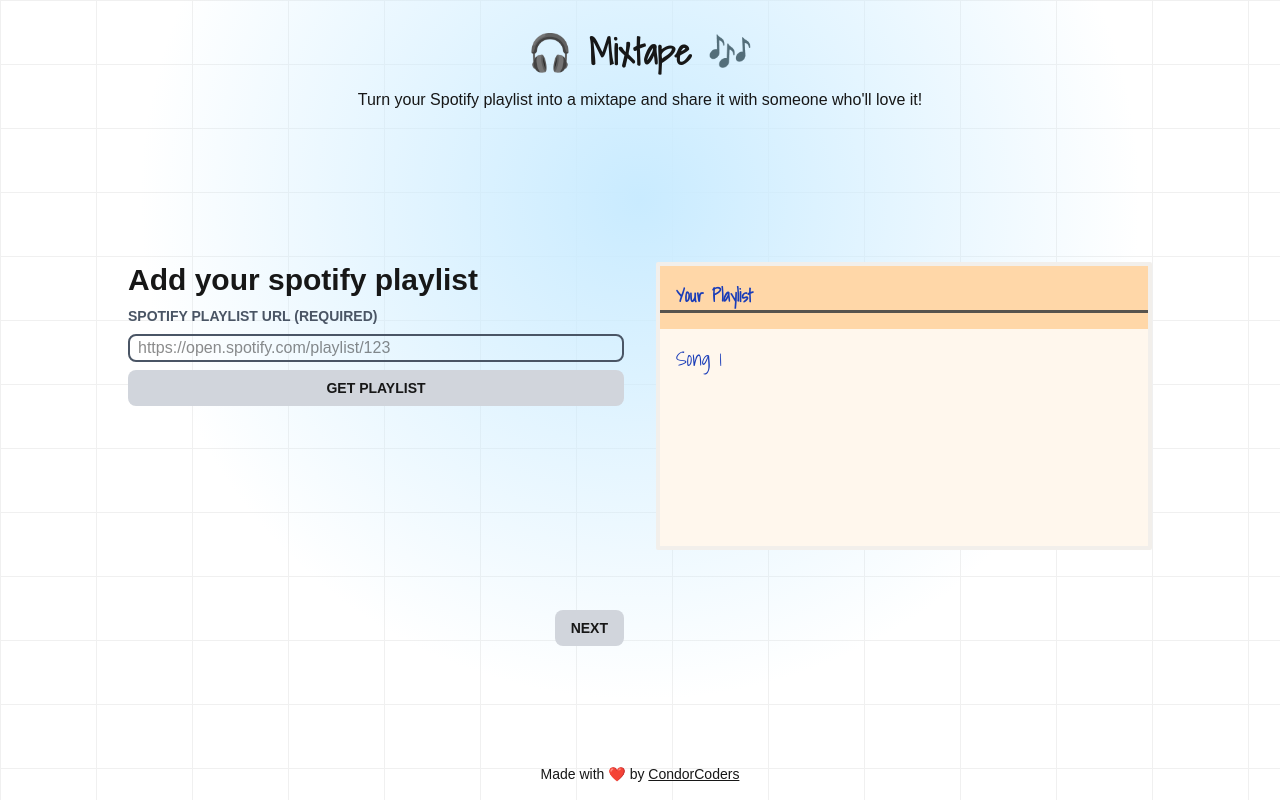
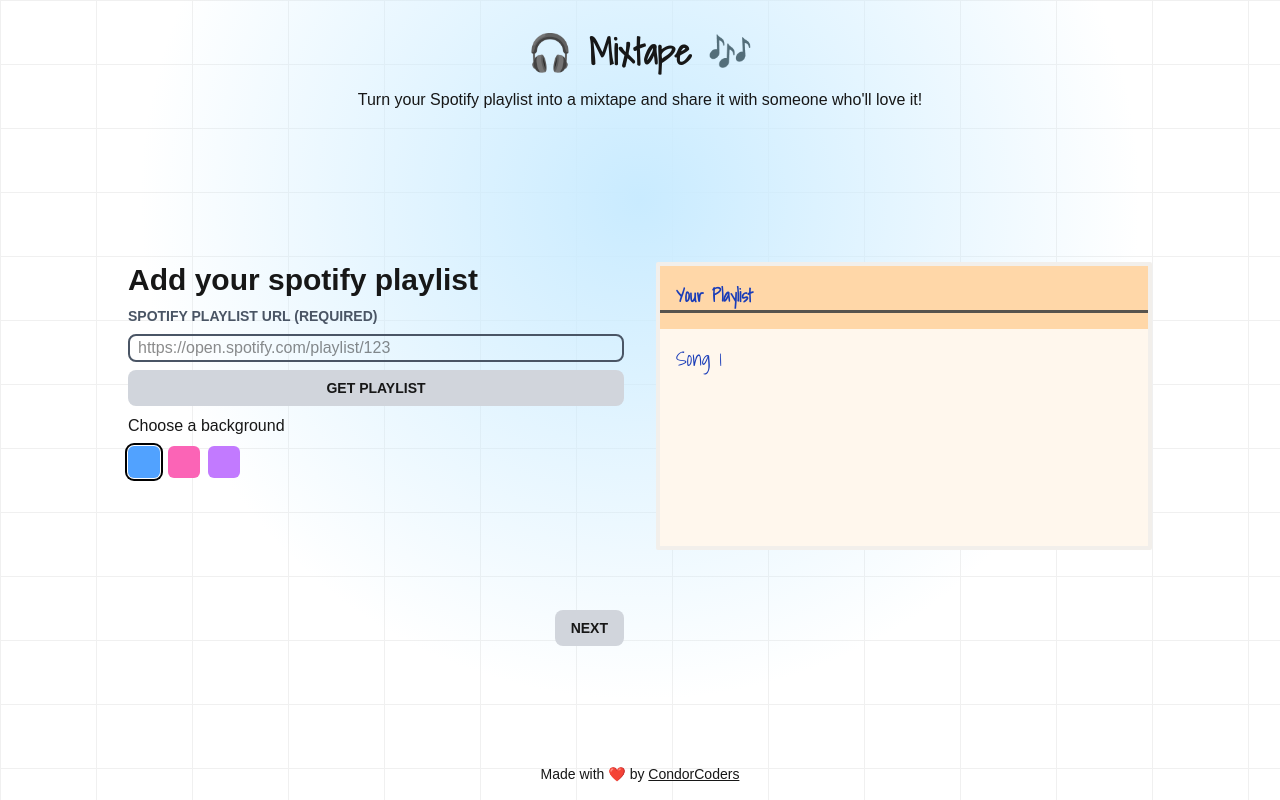
Before and after one commit to CondorCoders/mixtape, a Next.js app: page / in a window 1280 px wide. Built offline with nearby package versions, Linux system fonts and the light colour scheme.

Commit message:
Añadimos la opción de actualizar el color de fondo
- Creamos useBackground hook
- Añadimos opciones de fondo al formulario

```diff
--- a/src/app/actions.ts
+++ b/src/app/actions.ts
@@ -10,7 +10,7 @@ export type State = {
 };
 
 export async function getSpotifyPlaylist(
-  playlistId: string
+  playlistId: string,
 ): Promise<Partial<MixtapeType> | State> {
   let id = playlistId;
 
@@ -25,7 +25,7 @@ export async function getSpotifyPlaylist(
     headers: {
       "Content-Type": "application/x-www-form-urlencoded",
       Authorization: `Basic ${Buffer.from(
-        `${process.env.SPOTIFY_CLIENT_ID}:${process.env.SPOTIFY_CLIENT_SECRET}`
+        `${process.env.SPOTIFY_CLIENT_ID}:${process.env.SPOTIFY_CLIENT_SECRET}`,
       ).toString("base64")}`,
     },
     body: "grant_type=client_credentials",
@@ -77,16 +77,18 @@ export async function getSpotifyPlaylist(
           id: artist.id,
           name: artist.name,
         })),
-      })
+      }),
     ),
   };
 }
 
 export async function submitPlaylist(
   prevState: State,
-  formData: FormData
+  formData: FormData,
 ): Promise<State> {
   const supabase = await createClient();
+
+  console.log(formData);
 
   const data = {
     name: formData.get("name") as string,
@@ -94,7 +96,10 @@ export async function submitPlaylist(
     to: formData.get("to") as string,
     from: formData.get("from") as string,
     message: formData.get("message") as string,
+    background: formData.get("background") as string,
   };
+
+  console.log("Form Data:", data);
   const playlistId = data.playlistUrl.split("/playlist/")[1]?.split("?")[0];
 
   // TODO: Error handling
@@ -114,6 +119,7 @@ export async function submitPlaylist(
         message: data.message,
         playlist_id: playlistId,
         name: data.name,
+        background: data.background,
         slug,
       },
     ])
@@ -138,7 +144,7 @@ export async function getMixtape(slug: string): Promise<MixtapeType | null> {
   if (error) return null;
 
   const playlist: Partial<MixtapeType> | State = await getSpotifyPlaylist(
-    data.playlist_id
+    data.playlist_id,
   );
 
   if ((playlist as State)?.type === "error") {
@@ -156,5 +162,6 @@ export async function getMixtape(slug: string): Promise<MixtapeType | null> {
     playlistName: (playlist as MixtapeType).playlistName,
     spotifyUrl: (playlist as MixtapeType).spotifyUrl,
     tracks: (playlist as MixtapeType).tracks,
+    background: data.background,
   };
 }
--- /dev/null
+++ b/src/app/context/background-context.tsx
@@ -0,0 +1,36 @@
+"use client";
+
+import { createContext, useContext, useState } from "react";
+
+export enum BackgroundOptions {
+  RETRO = "retro",
+  PINK = "pink",
+  PURPLE = "purple",
+}
+
+interface BackgroundContextProps {
+  background: BackgroundOptions;
+  setBackground: (background: BackgroundOptions) => void;
+}
+
+const BackgroundContext = createContext<BackgroundContextProps>({
+  background: BackgroundOptions.RETRO,
+  setBackground: () => {},
+});
+
+export const BackgroundProvider = ({
+  children,
+  backgroundDefault,
+}: React.PropsWithChildren<{ backgroundDefault?: BackgroundOptions }>) => {
+  const [background, setBackground] = useState<BackgroundOptions>(
+    backgroundDefault || BackgroundOptions.RETRO,
+  );
+
+  return (
+    <BackgroundContext.Provider value={{ background, setBackground }}>
+      {children}
+    </BackgroundContext.Provider>
+  );
+};
+
+export const useBackground = () => useContext(BackgroundContext);
--- a/src/app/layout.tsx
+++ b/src/app/layout.tsx
@@ -46,9 +46,6 @@ export default function RootLayout({
       <body
         className={`${shadowIntoLight.variable} relative min-h-dvh flex flex-col p-4`}
       >
-        <div className="absolute inset-0 -z-10 h-full w-full bg-white bg-[linear-gradient(to_right,#f0f0f0_1px,transparent_1px),linear-gradient(to_bottom,#f0f0f0_1px,transparent_1px)] bg-[size:6rem_4rem]">
-          <div className="absolute bottom-0 left-0 right-0 top-0 bg-[radial-gradient(circle_500px_at_50%_200px,#C9EBFF,transparent)]"></div>
-        </div>
         {children}
         <Analytics />
         <footer className="w-full text-center text-sm">
--- a/src/app/mixtape/[id]/page.tsx
+++ b/src/app/mixtape/[id]/page.tsx
@@ -1,4 +1,9 @@
 import { getMixtape } from "@/app/actions";
+import {
+  BackgroundOptions,
+  BackgroundProvider,
+} from "@/app/context/background-context";
+import { Background } from "@/components/background";
 import { Mixtape } from "@/components/mixtape";
 import { Metadata } from "next";
 
@@ -17,6 +22,7 @@ export interface MixtapeType {
   message?: string;
   spotifyUrl: string;
   tracks: TrackType[];
+  background?: BackgroundOptions;
 }
 
 export const metadata: Metadata = {
@@ -54,9 +60,12 @@ export default async function MixtapePage({
   }
 
   return (
-    <div className="w-full flex-1 overflow-hidden relative flex flex-col items-center justify-center">
-      <h1 className="text-4xl font-bold font-shadow mb-10">🎧 Mixtape 🎶</h1>
-      <Mixtape {...mixtape} />
-    </div>
+    <BackgroundProvider backgroundDefault={mixtape.background}>
+      <Background />
+      <div className="w-full flex-1 overflow-hidden relative flex flex-col items-center justify-center">
+        <h1 className="text-4xl font-bold font-shadow mb-10">🎧 Mixtape 🎶</h1>
+        <Mixtape {...mixtape} />
+      </div>
+    </BackgroundProvider>
   );
 }
--- a/src/app/page.tsx
+++ b/src/app/page.tsx
@@ -1,7 +1,11 @@
 import { MixtapeForm } from "@/components/mixtape-form";
+import { BackgroundProvider } from "./context/background-context";
+import { Background } from "@/components/background";
 
 export default async function Home() {
   return (
+    <BackgroundProvider>
+      <Background />
       <main className="w-full h-full flex-1 flex flex-col">
         <div className="text-center p-4">
           <h1 className="text-4xl font-bold font-shadow">🎧 Mixtape 🎶</h1>
@@ -15,5 +19,6 @@ export default async function Home() {
           <MixtapeForm />
         </div>
       </main>
+    </BackgroundProvider>
   );
 }
--- /dev/null
+++ b/src/components/background.tsx
@@ -0,0 +1,25 @@
+"use client";
+
+import { useBackground } from "@/app/context/background-context";
+
+export const Background = () => {
+  const { background } = useBackground();
+
+  if (background === "pink") {
+    return (
+      <div className="absolute inset-0 z-[-2] h-screen w-screen rotate-180 transform bg-white bg-[radial-gradient(60%_120%_at_50%_50%,hsla(0,0%,100%,0)_0,rgba(252,205,238,.5)_100%)]"></div>
+    );
+  }
+
+  if (background === "purple") {
+    return (
+      <div className="absolute inset-0 -z-10 h-full w-full bg-white [background:radial-gradient(125%_125%_at_50%_10%,#fff_40%,#63e_100%)]"></div>
+    );
+  }
+
+  return (
+    <div className="absolute inset-0 -z-10 h-full w-full bg-white bg-[linear-gradient(to_right,#f0f0f0_1px,transparent_1px),linear-gradient(to_bottom,#f0f0f0_1px,transparent_1px)] bg-[size:6rem_4rem]">
+      <div className="absolute bottom-0 left-0 right-0 top-0 bg-[radial-gradient(circle_500px_at_50%_200px,#C9EBFF,transparent)]"></div>
+    </div>
+  );
+};
--- a/src/components/mixtape-form.tsx
+++ b/src/components/mixtape-form.tsx
@@ -11,8 +11,19 @@ import { MixtapeType, TrackType } from "@/app/mixtape/[id]/page";
 import { CaseFront } from "./case-front";
 import { Cassette } from "./cassette";
 import { MixtapeSuccessMessage } from "./mixtape-success-message";
+import {
+  BackgroundOptions,
+  useBackground,
+} from "@/app/context/background-context";
+
+const backgrounds = [
+  { value: BackgroundOptions.RETRO, color: "bg-blue-400" },
+  { value: BackgroundOptions.PINK, color: "bg-pink-400" },
+  { value: BackgroundOptions.PURPLE, color: "bg-purple-400" },
+];
 
 export const MixtapeForm = () => {
+  const { background, setBackground } = useBackground();
   const [step, setStep] = useState<number>(1);
   const [state, formAction] = useActionState(submitPlaylist, {});
   const [errors, setErrors] = useState<string | null>();
@@ -29,10 +40,21 @@ export const MixtapeForm = () => {
     to: "",
     from: "",
     message: "",
+    background: BackgroundOptions.RETRO,
   });
 
+  console.log("Current form data:", formData);
+
+  const handleThemeChange = (bg: BackgroundOptions) => {
+    setFormData((prev) => ({
+      ...prev,
+      background: bg,
+    }));
+    setBackground(bg);
+  };
+
   const handleOnChange = (
-    event: React.ChangeEvent<HTMLInputElement | HTMLTextAreaElement>
+    event: React.ChangeEvent<HTMLInputElement | HTMLTextAreaElement>,
   ) => {
     const { value, name } = event.target;
     setErrors(null);
@@ -47,7 +69,7 @@ export const MixtapeForm = () => {
     setLoading(true);
 
     const res = await fetch(
-      `${process.env.NEXT_PUBLIC_SITE_URL}/api/spotify?id=${formData.spotifyUrl}`
+      `${process.env.NEXT_PUBLIC_SITE_URL}/api/spotify?id=${formData.spotifyUrl}`,
     );
     const playlist = await res.json();
 
@@ -115,6 +137,23 @@ export const MixtapeForm = () => {
           >
             {loading ? "Loading..." : "Get Playlist"}
           </Button>
+
+          <h3>Choose a background</h3>
+          <div className="flex gap-2">
+            <input
+              type="hidden"
+              name="background"
+              value={formData.background}
+            />
+            {backgrounds.map((bg) => (
+              <button
+                key={bg.value}
+                type="button"
+                className={`${bg.color} aspect-square w-8 rounded-md ${background === bg.value ? "ring-2 ring-offset-1 ring-black" : ""}`}
+                onClick={() => handleThemeChange(bg.value)}
+              />
+            ))}
+          </div>
         </div>
 
         {/* STEP 2 */}
```
Also changed, not shown: src/components/mixtape.tsx (+4 -4 lines). Lines whose indentation alone changed are shown as unchanged.
